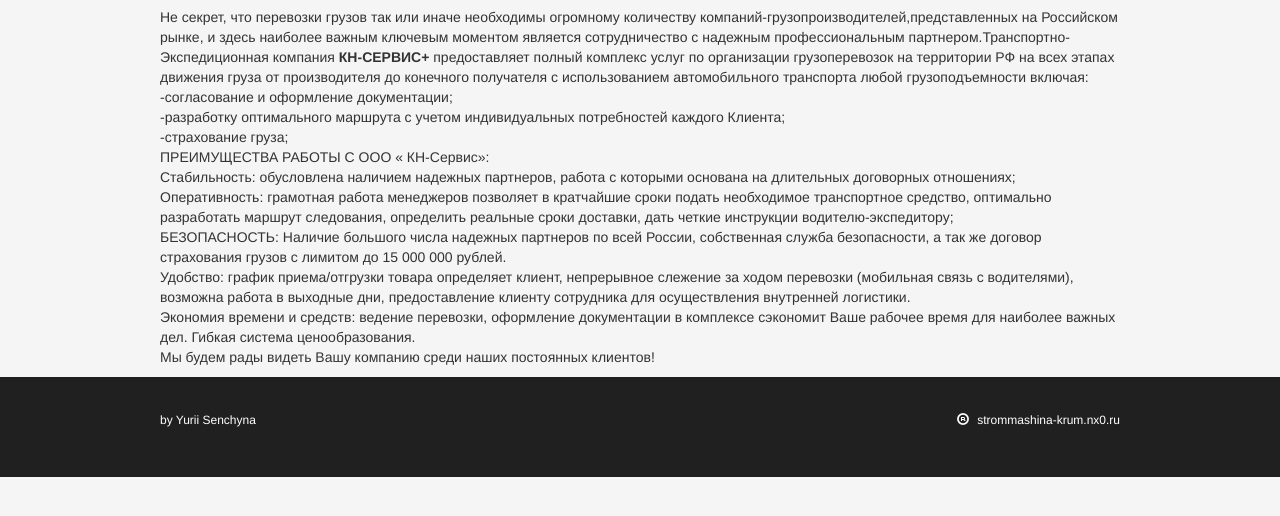
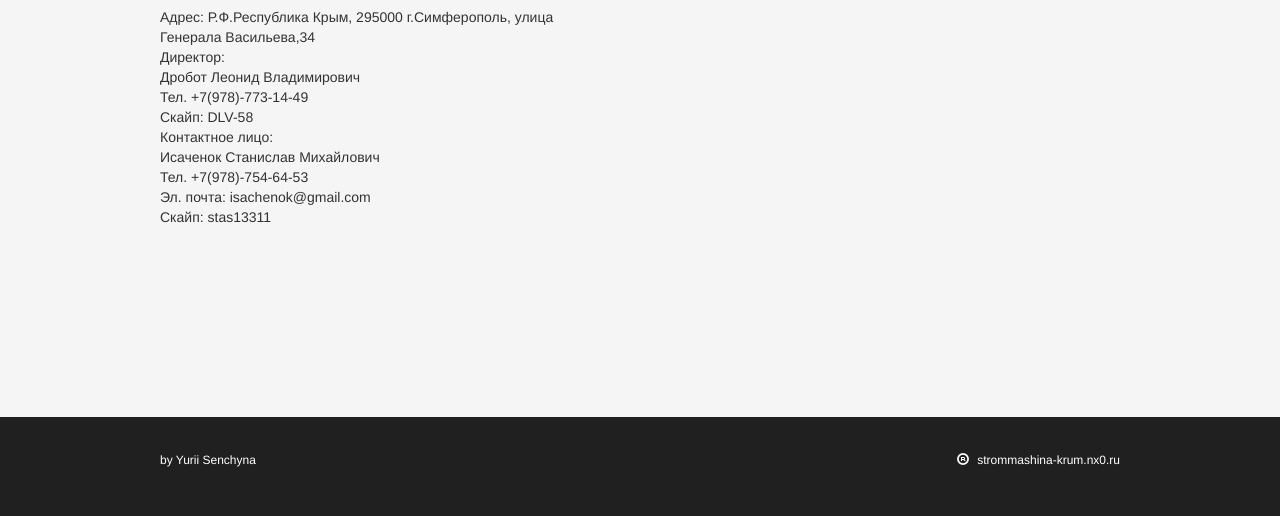
Before and after one commit to 777Senya/Strommachina, a plain HTML site: page contacts.html in a window 1280 px wide. Shown: the part 620-1136 px from the top of the page. Before the commit the page ends 1097 px from the top, so only its background shows below. Drawn offline with nearby package versions, Linux system fonts and the light colour scheme.

Commit message:
add map and info about contacts

```diff
--- a/contacts.html
+++ b/contacts.html
@@ -19,7 +19,7 @@
         <div class="bg-c">
             <div id="flex-header">
                 <div id="logo_img">
-                    <img src="imglogo/logo.png" alt="logo firm strommachine" id="logo">
+                    <a href="index.html"><img src="imglogo/logo.png" alt="logo firm strommachine"></a>
                 </div>
                 <div id="contact">
                     <p><span class="glyphicon glyphicon-envelope" aria-hidden="true"></span>strom.mashina@mail.ru</p>
@@ -87,28 +87,11 @@
         <h1>
             Контакты
         </h1>
-        <p>
-            Не секрет, что перевозки грузов так или иначе необходимы огромному количеству компаний-грузопроизводителей,представленных на Российском рынке, и здесь наиболее важным ключевым моментом является сотрудничество с надежным профессиональным партнером.Транспортно-Экспедиционная компания <b>КН-СЕРВИС+</b>  предоставляет полный комплекс услуг по организации  грузоперевозок на  территории РФ  на всех этапах  движения груза от производителя до конечного получателя с использованием автомобильного транспорта любой грузоподъемности включая:
+        <p class="position_content">
+            Адрес: Р.Ф.Республика Крым, 295000 г.Симферополь, улица Генерала Васильева,34<br>Директор:<br>Дробот Леонид Владимирович<br> Тел. +7(978)-773-14-49<br>Скайп: DLV-58<br>
+            Контактное лицо:<br> Исаченок Станислав Михайлович<br>Тел. +7(978)-754-64-53<br> Эл. почта: isachenok@gmail.com<br> Скайп: stas13311
 
-       <br>-согласование и оформление документации;
-
-      <br>-разработку оптимального маршрута с учетом индивидуальных потребностей каждого Клиента;
-
-      <br>-страхование груза;<br>
-
-ПРЕИМУЩЕСТВА   РАБОТЫ   С   ООО « КН-Сервис»:<br>
-
-Стабильность: обусловлена наличием надежных партнеров, работа с которыми основана на длительных договорных отношениях;
-
-<br>Оперативность: грамотная работа  менеджеров позволяет в кратчайшие сроки подать необходимое транспортное средство, оптимально разработать маршрут следования, определить реальные сроки доставки, дать четкие инструкции водителю-экспедитору;
-
-<br>БЕЗОПАСНОСТЬ: Наличие большого числа надежных  партнеров по всей России, собственная служба безопасности, а так же договор страхования грузов с лимитом  до 15 000 000 рублей.
-
-<br>Удобство: график приема/отгрузки  товара определяет клиент, непрерывное слежение за ходом перевозки (мобильная связь с водителями), возможна работа в выходные дни,  предоставление клиенту  сотрудника для осуществления внутренней логистики.
-
-<br>Экономия времени и средств: ведение перевозки, оформление документации в комплексе сэкономит Ваше рабочее время  для наиболее важных дел. Гибкая система ценообразования.
-
-<br> Мы будем рады видеть Вашу компанию среди наших постоянных клиентов!
+            <iframe src="https://api-maps.yandex.ua/frame/v1/-/CZd4QBpp" width="700" height="400" frameborder="0"></iframe>
         </p>
     </article>
 
@@ -122,9 +105,9 @@
 
     </footer>
     <script src="https://code.jquery.com/jquery-3.1.1.js" integrity="sha256-16cdPddA6VdVInumRGo6IbivbERE8p7CQR3HzTBuELA=" crossorigin="anonymous"></script>
-<!-- Latest compiled and minified JavaScript -->
-<script src="https://maxcdn.bootstrapcdn.com/bootstrap/3.3.7/js/bootstrap.min.js" integrity="sha384-Tc5IQib027qvyjSMfHjOMaLkfuWVxZxUPnCJA7l2mCWNIpG9mGCD8wGNIcPD7Txa" crossorigin="anonymous"></script>
-<script type="text/javascript" src="stop.js"></script>
+    <!-- Latest compiled and minified JavaScript -->
+    <script src="https://maxcdn.bootstrapcdn.com/bootstrap/3.3.7/js/bootstrap.min.js" integrity="sha384-Tc5IQib027qvyjSMfHjOMaLkfuWVxZxUPnCJA7l2mCWNIpG9mGCD8wGNIcPD7Txa" crossorigin="anonymous"></script>
+    <script type="text/javascript" src="stop.js"></script>
 </body>
 
 
--- a/index.css
+++ b/index.css
@@ -86,6 +86,11 @@ article{
     width:960px;
 }
 
+.position_content{
+    display:flex;
+    justify-content:center;
+}
+
 .size-footer{
     display:flex;
     flex-direction: row;
```
Also changed, not shown: feedback.css (+6 -1 lines), feedback.html (+4 -2 lines), index.html (+1 -1 lines), services.html (+1 -1 lines).
